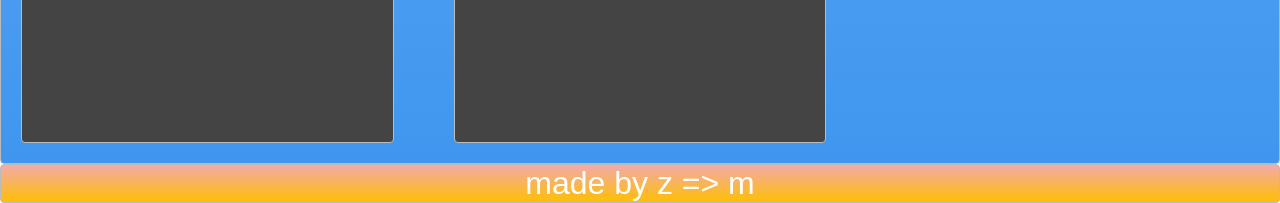
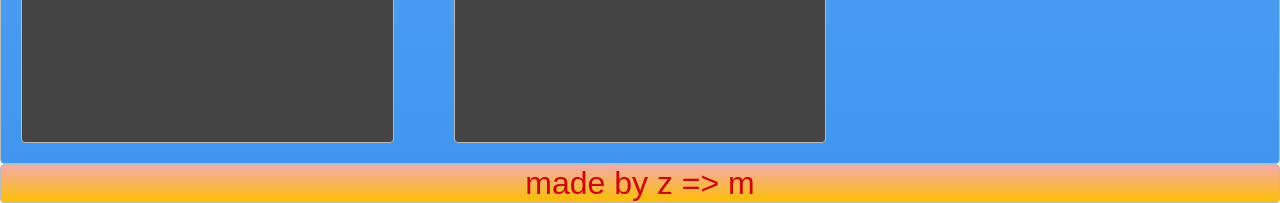
Before and after one commit to amandatorresapu/jej-designs, a plain HTML site: page index.html in a window 1280 px wide. Shown: the part 1566-1769 px from the top of the page. Drawn offline with Linux system fonts and the light colour scheme.

Commit message:
set up project

```diff
--- a/src/styles.css
+++ b/src/styles.css
@@ -6,7 +6,7 @@
 .zone {
   /*padding:30px 50px;*/
   cursor: pointer;
-  color: #fff;
+  color: rgb(204, 8, 8);
   font-size: 2em;
   border-radius: 4px;
   border: 1px solid #bbb;
```
Also changed, not shown: about.html (added), contact.html (added), team.html (added).
